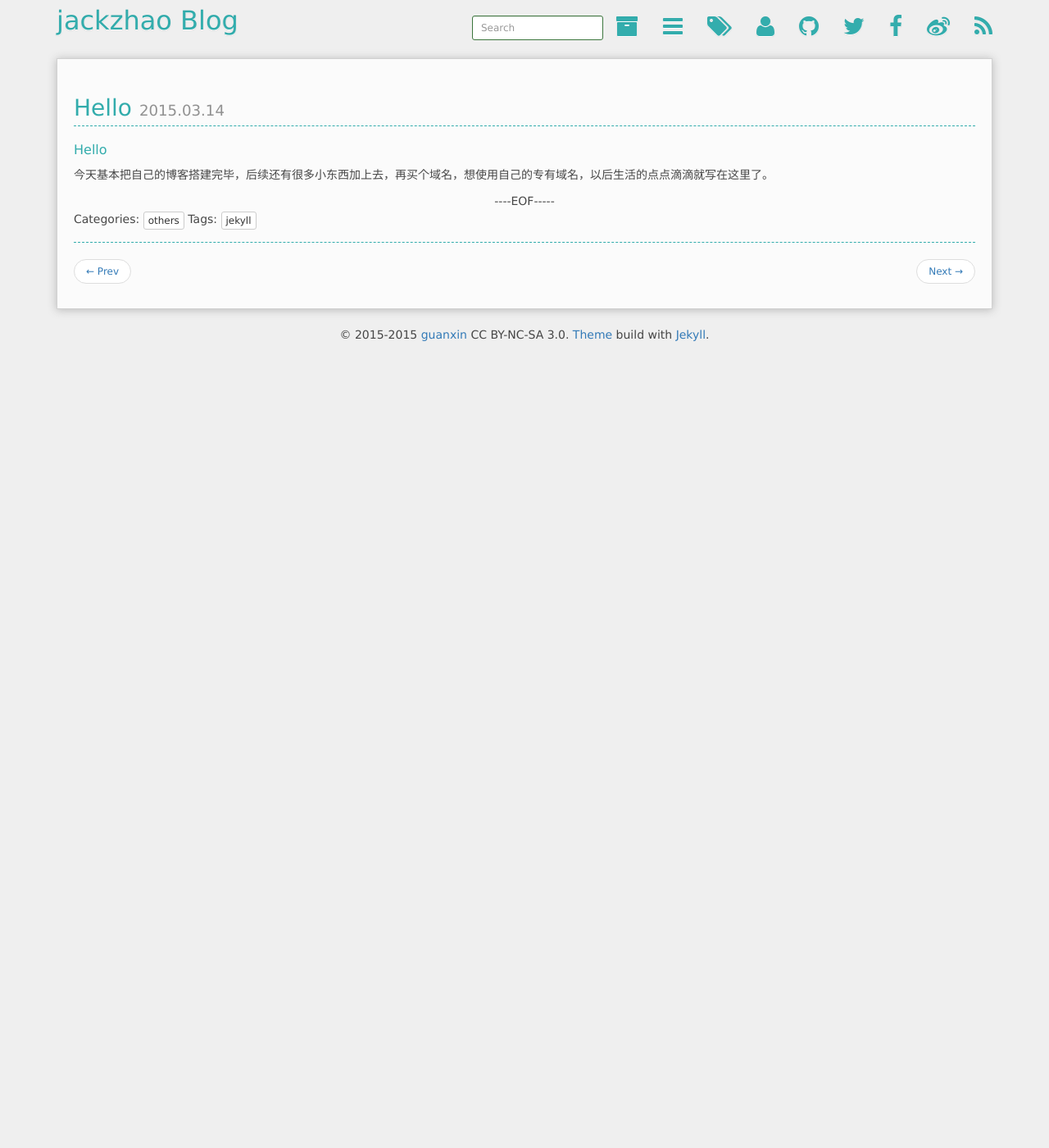
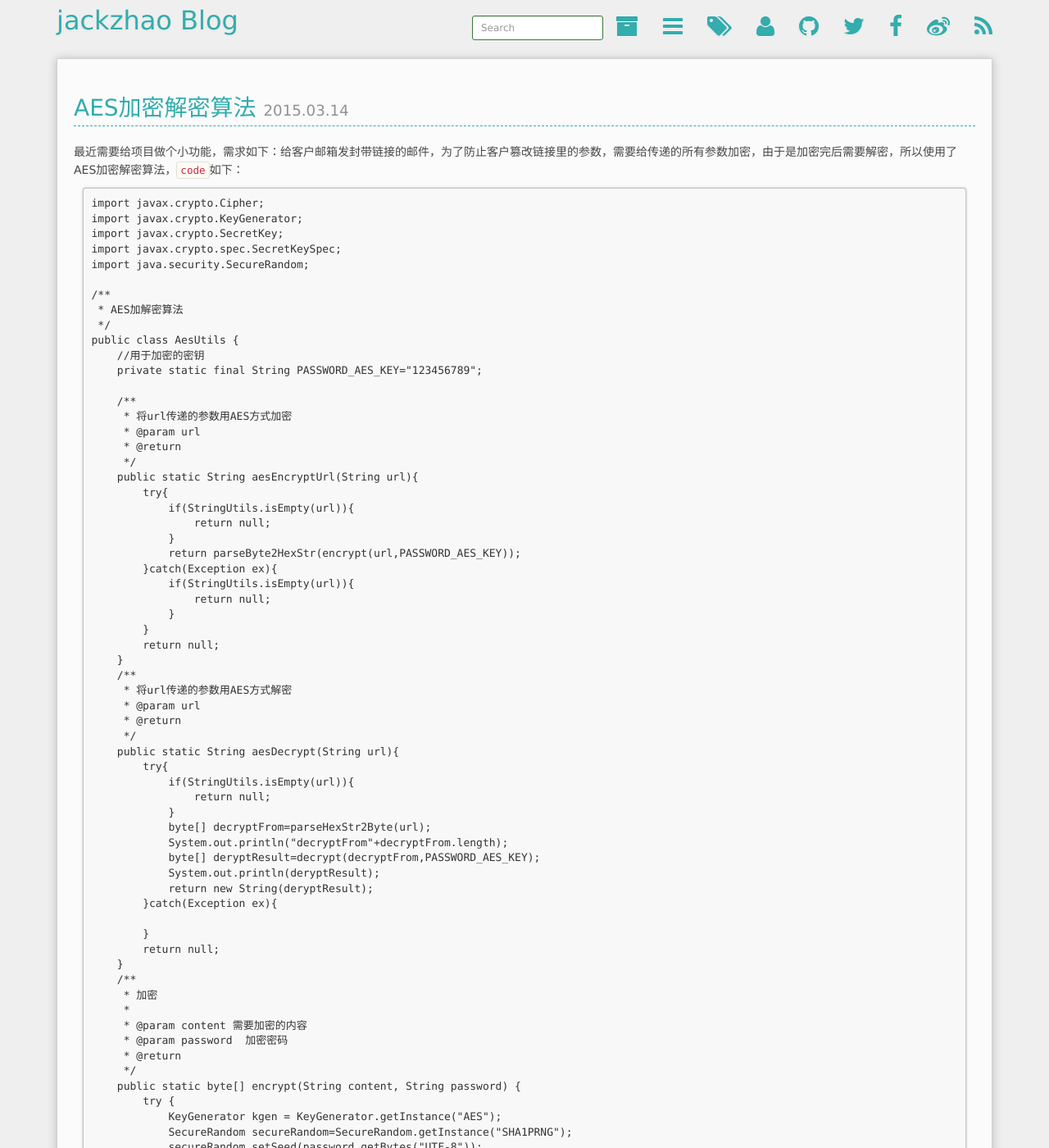
Before and after one commit to jackzhao29/jackzhao29.github.com, a Jekyll site: the page built from _posts/2015-03-14-AES加密解密算法.md, in a window 1280 px wide and 1400 px high. Shown: the whole window at 82% size. Built offline with Jekyll 4.4.1, drawn with Linux system fonts in a browser that asks for light colours; Markdown is read by kramdown in place of the engine named in the settings; comment, search, counter and statistics services are not loaded; some of the changed text lies outside the part shown.

Commit message:
add blog

````diff
--- a/_posts/2015-03-14-AES加密解密算法.md
+++ b/_posts/2015-03-14-AES加密解密算法.md
@@ -1,10 +1,146 @@
 ---
 layout: post
-title:  "Hello"
-keywords: "hello"
-description: "hello"
-category: others
-tags: [jekyll]
+title:  "AES加密解密算法"
+keywords: "AES，加密、解密"
+description: "AES加密解密算法"
+category: java
+tags: [java]
 ---
-#### Hello
- 今天基本把自己的博客搭建完毕，后续还有很多小东西加上去，再买个域名，想使用自己的专有域名，以后生活的点点滴滴就写在这里了。
+
+最近需要给项目做个小功能，需求如下：给客户邮箱发封带链接的邮件，为了防止客户篡改链接里的参数，需要给传递的所有参数加密，由于是加密完后需要解密，所以使用了AES加密解密算法，`code`如下：
+
+```
+import javax.crypto.Cipher;
+import javax.crypto.KeyGenerator;
+import javax.crypto.SecretKey;
+import javax.crypto.spec.SecretKeySpec;
+import java.security.SecureRandom;
+
+/**
+ * AES加解密算法
+ */
+public class AesUtils {
+    //用于加密的密钥
+    private static final String PASSWORD_AES_KEY="123456789";
+
+    /**
+     * 将url传递的参数用AES方式加密
+     * @param url
+     * @return
+     */
+    public static String aesEncryptUrl(String url){
+        try{
+            if(StringUtils.isEmpty(url)){
+                return null;
+            }
+            return parseByte2HexStr(encrypt(url,PASSWORD_AES_KEY));
+        }catch(Exception ex){
+            if(StringUtils.isEmpty(url)){
+                return null;
+            }
+        }
+        return null;
+    }
+    /**
+     * 将url传递的参数用AES方式解密
+     * @param url
+     * @return
+     */
+    public static String aesDecrypt(String url){
+        try{
+            if(StringUtils.isEmpty(url)){
+                return null;
+            }
+            byte[] decryptFrom=parseHexStr2Byte(url);
+            System.out.println("decryptFrom"+decryptFrom.length);
+            byte[] deryptResult=decrypt(decryptFrom,PASSWORD_AES_KEY);
+            System.out.println(deryptResult);
+            return new String(deryptResult);
+        }catch(Exception ex){
+
+        }
+        return null;
+    }
+    /**
+     * 加密
+     *
+     * @param content 需要加密的内容
+     * @param password  加密密码
+     * @return
+     */
+    public static byte[] encrypt(String content, String password) {
+        try {
+            KeyGenerator kgen = KeyGenerator.getInstance("AES");
+            SecureRandom secureRandom=SecureRandom.getInstance("SHA1PRNG");
+            secureRandom.setSeed(password.getBytes("UTF-8"));
+            kgen.init(128, secureRandom);
+            SecretKey secretKey = kgen.generateKey();
+            byte[] enCodeFormat = secretKey.getEncoded();
+            SecretKeySpec key = new SecretKeySpec(enCodeFormat, "AES");
+            Cipher cipher = Cipher.getInstance("AES");// 创建密码器
+            byte[] byteContent = content.getBytes("utf-8");
+            cipher.init(Cipher.ENCRYPT_MODE, key);// 初始化
+            byte[] result = cipher.doFinal(byteContent);
+            return result; // 加密
+        } catch (Exception e) {
+            e.printStackTrace();
+        }
+        return null;
+    }
+    /**解密
+     * @param content  待解密内容
+     * @param password 解密密钥
+     * @return
+     */
+    public static  byte[] decrypt(byte[] content, String password) {
+        try {
+            KeyGenerator kgen = KeyGenerator.getInstance("AES");
+            SecureRandom secureRandom=SecureRandom.getInstance("SHA1PRNG");
+            secureRandom.setSeed(password.getBytes("UTF-8"));
+            kgen.init(128, secureRandom);
+            SecretKey secretKey = kgen.generateKey();
+            byte[] enCodeFormat = secretKey.getEncoded();
+            SecretKeySpec key = new SecretKeySpec(enCodeFormat, "AES");
+            Cipher cipher = Cipher.getInstance("AES");// 创建密码器
+            cipher.init(Cipher.DECRYPT_MODE, key);// 初始化
+            byte[] result = cipher.doFinal(content);
+            return result; // 加密
+        } catch (Exception e) {
+            e.printStackTrace();
+        }
+        return null;
+    }
+
+    /**将二进制转换成16进制
+     * @param buf
+     * @return
+     */
+    public static  String parseByte2HexStr(byte buf[]) {
+        StringBuffer sb = new StringBuffer();
+        for (int i = 0; i < buf.length; i++) {
+            String hex = Integer.toHexString(buf[i] & 0xFF);
+            if (hex.length() == 1) {
+                hex = '0' + hex;
+            }
+            sb.append(hex.toUpperCase());
+        }
+        return sb.toString();
+    }
+
+    /**将16进制转换为二进制
+     * @param hexStr
+     * @return
+     */
+    public static byte[] parseHexStr2Byte(String hexStr) {
+        if (hexStr.length() < 1)
+            return null;
+        byte[] result = new byte[hexStr.length()/2];
+        for (int i = 0;i< hexStr.length()/2; i++) {
+            int high = Integer.parseInt(hexStr.substring(i*2, i*2+1), 16);
+            int low = Integer.parseInt(hexStr.substring(i*2+1, i*2+2), 16);
+            result[i] = (byte) (high * 16 + low);
+        }
+        return result;
+    }
+}
+```
````
